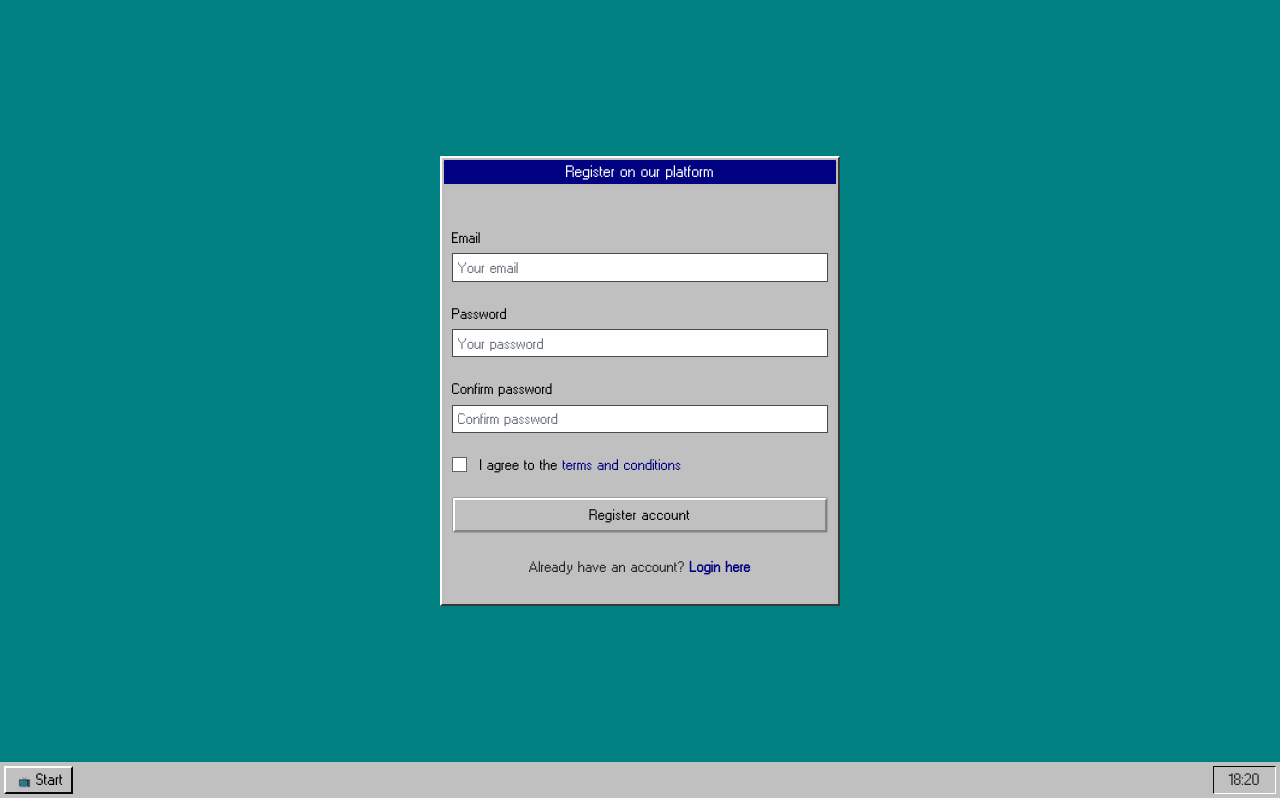
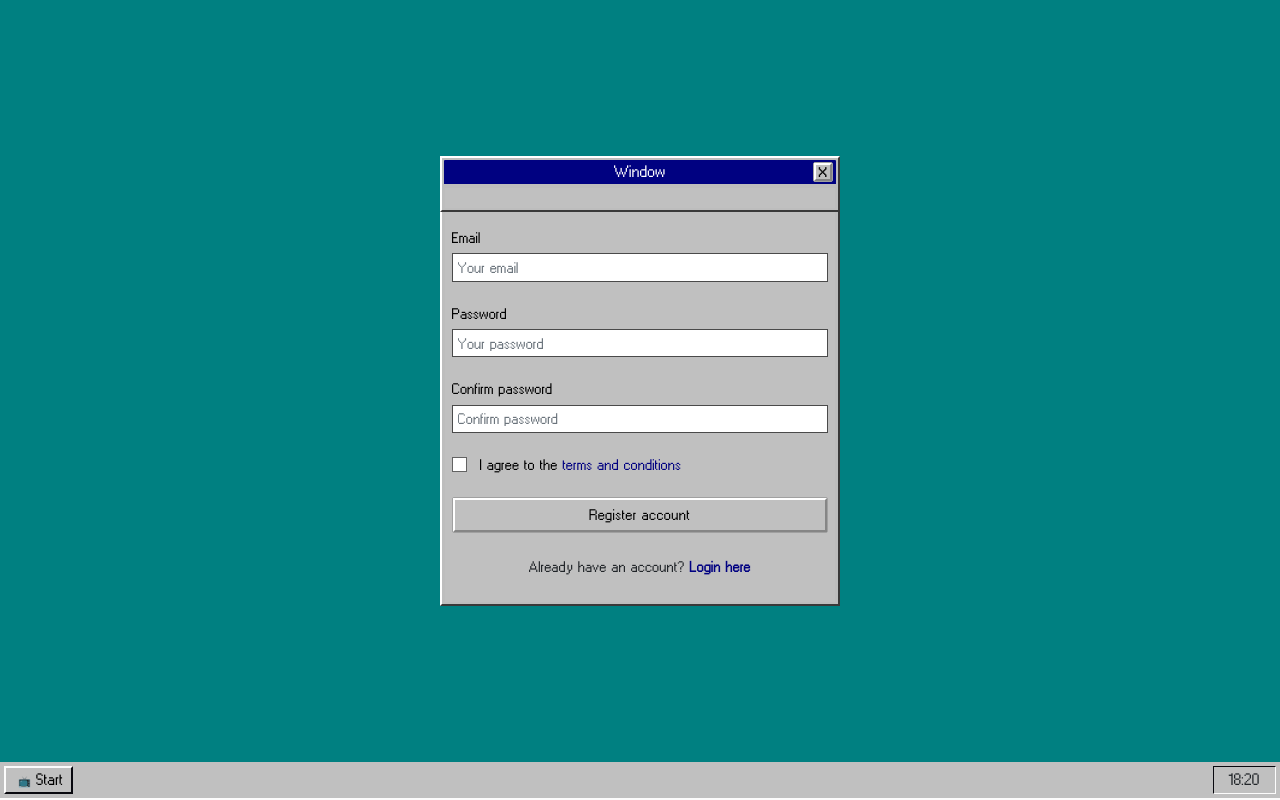
Before and after one commit to Nytyr/angular-windows-95, an Angular app: page / in a window 1280 px wide. Built offline with nearby package versions, Linux system fonts and the light colour scheme.

Commit message:
feat: 🎸 First window system

```diff
--- a/src/app/app.component.css
+++ b/src/app/app.component.css
@@ -43,3 +43,18 @@
 .nav-item.start-menu-item .nav-link:hover {
     color: white;
 }
+
+.window-element {
+    position: absolute;
+}
+
+.btn-close {
+    position: absolute;
+    right: 0;
+    margin-right: 3px;
+    height: 20px;
+    width: 20px;
+    padding: 0;
+    top: 2px;
+    font-weight: bold;
+}
--- a/src/app/app.component.html
+++ b/src/app/app.component.html
@@ -3,6 +3,19 @@
   <section class="main-section min-vh-100 d-flex align-items-center bg-secondary">
     <div class="container">
       <div class="row justify-content-center">
+        <div class="window-element col-12 d-flex align-items-center justify-content-center" [ngStyle]="{'margin-top': (i * 10)+'px', 'z-index': window.zIndex}" *ngFor="let window of openedWindows; let i = index">
+          <div class="card card-tertiary w-100 fmxw-400">
+            <div class="card-header text-center">
+              <span>Window</span>
+
+              <button class="btn btn-sm btn-primary btn-close" type="button" (click)="closeWindow(i)">
+                <span class="btn-text">X</span>
+              </button>
+            </div>
+            <div class="card-body">
+            </div>
+          </div>
+        </div>
         <div class="col-12 d-flex align-items-center justify-content-center">
           <div class="card card-tertiary w-100 fmxw-400">
             <div class="card-header text-center">
--- a/src/app/app.component.ts
+++ b/src/app/app.component.ts
@@ -22,6 +22,8 @@ export class AppComponent implements OnInit {
 
   date = new Date();
   startMenuOpened = false;
+  openedWindows = [];
+  lastZIndex = 10;
 
   ngOnInit(): void {
     this.openComponent(WelcomeComponent);
@@ -33,10 +35,21 @@ export class AppComponent implements OnInit {
       return;
     }
     this.openComponent(item.goTo);
+    this.startMenuOpened = false;
   }
 
   openComponent(component: any): void {
-    console.log('Lets open a component');
+    this.openedWindows = [...this.openedWindows, {
+      component,
+      zIndex: this.lastZIndex + 1
+    }];
+    this.lastZIndex += 1;
+  }
+
+  closeWindow(index: number): void {
+    console.log(index);
+    this.openedWindows.splice(index, 1);
+    console.log(this.openedWindows);
   }
 
 }
```
